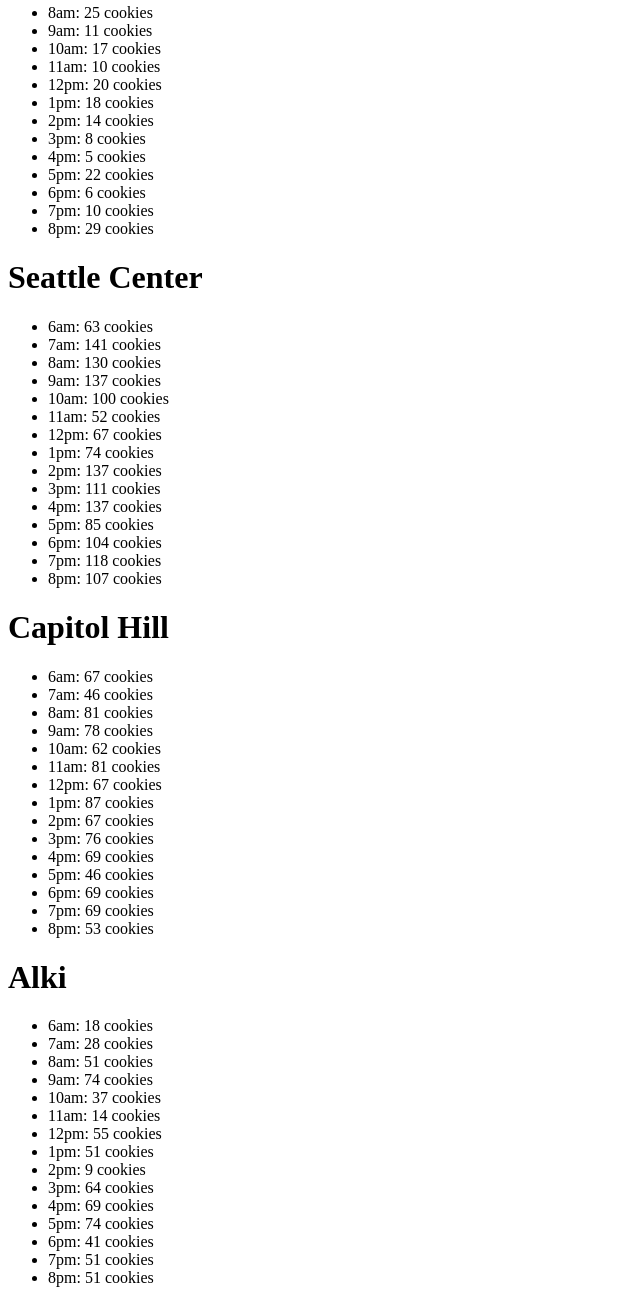
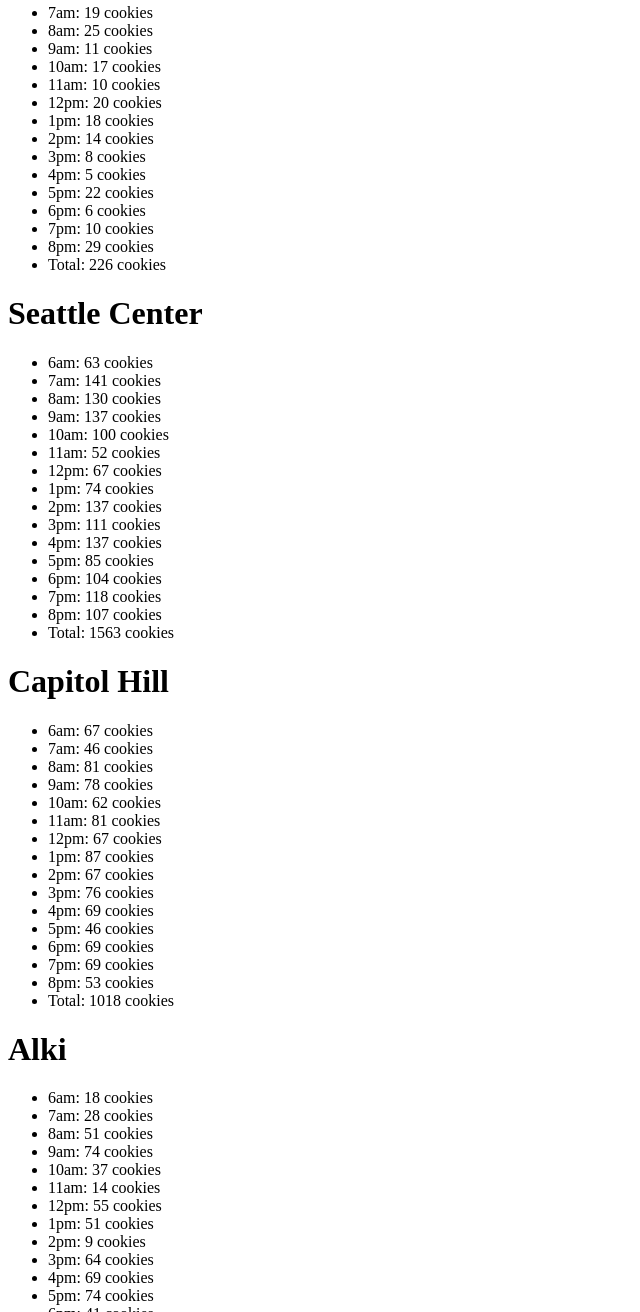
Before and after one commit to CharlesStapleton/SalmonCookies, a plain HTML site: page sales.html in a window 1280 px wide. Shown: the part 462-1774 px from the top of the page, without its empty margins (0-640 px from the left). Drawn offline with Linux system fonts and the light colour scheme.

Commit message:
added total sum of cookies per location

```diff
--- a/js/app.js
+++ b/js/app.js
@@ -27,6 +27,17 @@ var firstAndPike = {
       document.getElementById('firstAndPike').innerHTML = timesList;
     }
   },
+
+  arrayTotal: function(total, num) {
+    return total + num;
+  },
+
+  getArrayTotal: function() {
+    var node = document.createElement('LI');
+    var textNode = document.createTextNode('Total: ' + this.cookiesPurchased.reduce(this.arrayTotal) + ' cookies');
+    node.appendChild(textNode);
+    document.getElementById('firstAndPike').appendChild(node);
+  }
 };
 
 var seaTacAirport = {
@@ -49,6 +60,17 @@ var seaTacAirport = {
       document.getElementById('seaTacAirport').innerHTML = timesList2;
     }
   },
+
+  arrayTotal: function(total, num) {
+    return total + num;
+  },
+
+  getArrayTotal: function() {
+    var node = document.createElement('LI');
+    var textNode = document.createTextNode('Total: ' + this.cookiesPurchased.reduce(this.arrayTotal) + ' cookies');
+    node.appendChild(textNode);
+    document.getElementById('seaTacAirport').appendChild(node);
+  }
 };
 
 var seattleCenter = {
@@ -71,6 +93,17 @@ var seattleCenter = {
       document.getElementById('seattleCenter').innerHTML = timesList3;
     }
   },
+
+  arrayTotal: function(total, num) {
+    return total + num;
+  },
+
+  getArrayTotal: function() {
+    var node = document.createElement('LI');
+    var textNode = document.createTextNode('Total: ' + this.cookiesPurchased.reduce(this.arrayTotal) + ' cookies');
+    node.appendChild(textNode);
+    document.getElementById('seattleCenter').appendChild(node);
+  }
 };
 
 var capitolHill = {
@@ -93,6 +126,17 @@ var capitolHill = {
       document.getElementById('capitolHill').innerHTML = timesList4;
     }
   },
+
+  arrayTotal: function(total, num) {
+    return total + num;
+  },
+
+  getArrayTotal: function() {
+    var node = document.createElement('LI');
+    var textNode = document.createTextNode('Total: ' + this.cookiesPurchased.reduce(this.arrayTotal) + ' cookies');
+    node.appendChild(textNode);
+    document.getElementById('capitolHill').appendChild(node);
+  }
 };
 
 var alki = {
@@ -115,10 +159,30 @@ var alki = {
       document.getElementById('alki').innerHTML = timesList5;
     }
   },
+
+  arrayTotal: function(total, num) {
+    return total + num;
+  },
+
+  getArrayTotal: function() {
+    var node = document.createElement('LI');
+    var textNode = document.createTextNode('Total: ' + this.cookiesPurchased.reduce(this.arrayTotal) + ' cookies');
+    node.appendChild(textNode);
+    document.getElementById('alki').appendChild(node);
+  }
 };
 
 firstAndPike.render();
+firstAndPike.getArrayTotal();
+
 seaTacAirport.render();
+seaTacAirport.getArrayTotal();
+
 seattleCenter.render();
+seattleCenter.getArrayTotal();
+
 capitolHill.render();
+capitolHill.getArrayTotal();
+
 alki.render();
+alki.getArrayTotal();
```
Also changed, not shown: sales.html (+1 -0 lines).
